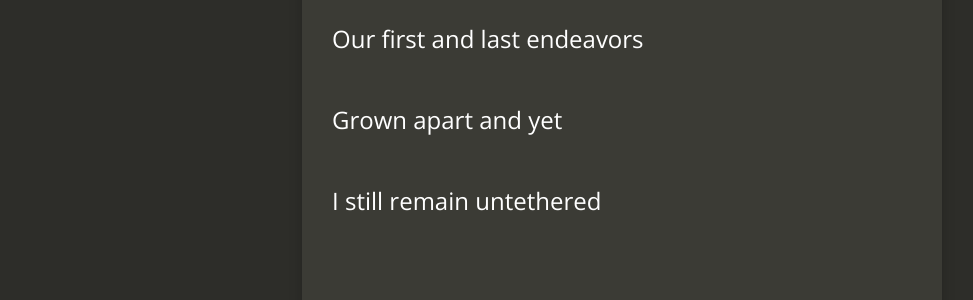
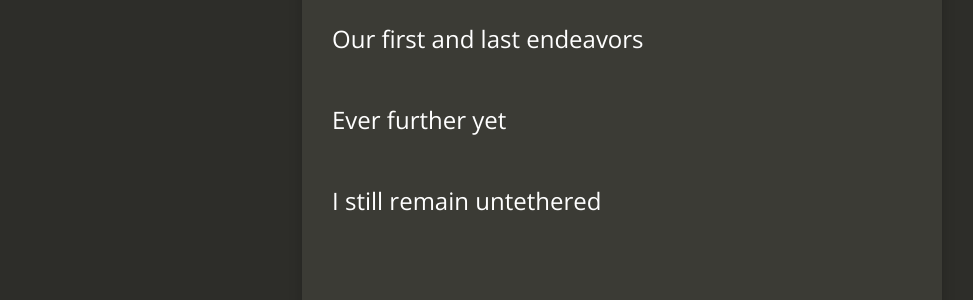
Before and after one commit to jacobtomlinson/carte-noire, a Jekyll site: the page built from _posts/2021-04-23-today.md, in a window 1280 px wide. Shown: the part 739-1039 px from the top of the page, without its empty margins (18-991 px from the left). Built offline with Jekyll 4.4.1, drawn with Linux system fonts in a browser that asks for light colours; nearby versions of some CDN libraries; comment, search, counter and statistics services are not loaded.

Commit message:
Change today

```diff
--- a/_posts/2021-04-23-today.md
+++ b/_posts/2021-04-23-today.md
@@ -25,7 +25,7 @@ Memories undress
 
 Our first and last endeavors
 
-Grown apart and yet
+Ever further yet
 
 I still remain untethered
 
```
